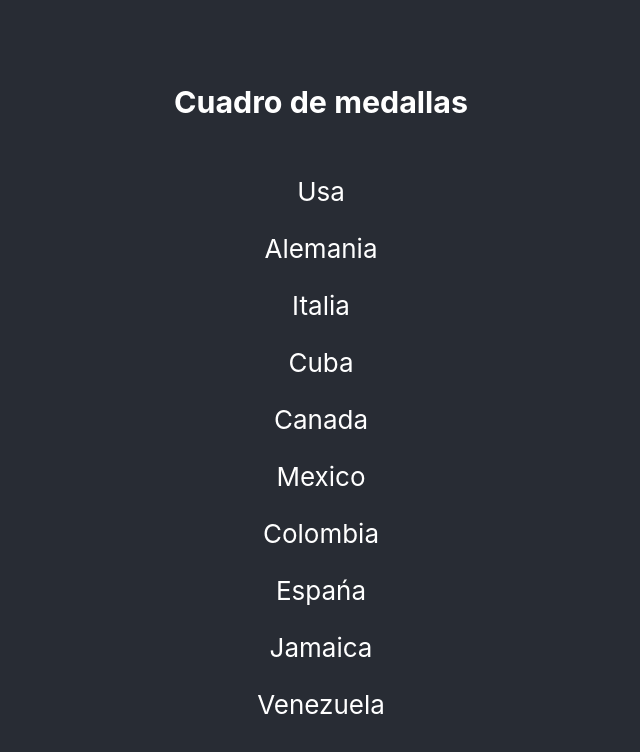
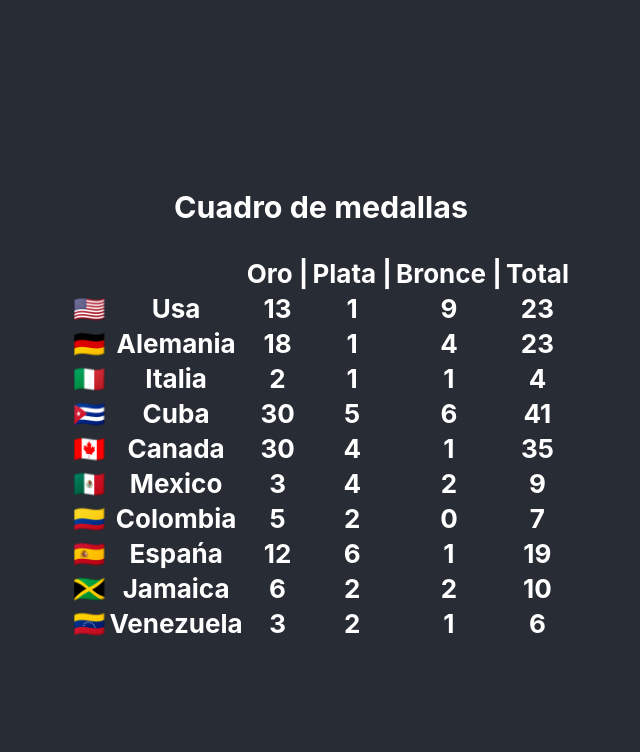
Before and after one commit to Rolando-Barbella/olympic-medals, a React (Create React App) app: page / in a window 1280 px wide. Shown: the top 752 px of the page, without its empty margins (319-959 px from the left). Built offline with nearby package versions, Linux system fonts and the light colour scheme; data requests are answered from the project's data file.

Commit message:
Added table markup

```diff
--- a/src/App.css
+++ b/src/App.css
@@ -2,18 +2,7 @@
   text-align: center;
 }
 
-.App-logo {
-  height: 40vmin;
-  pointer-events: none;
-}
-
-@media (prefers-reduced-motion: no-preference) {
-  .App-logo {
-    animation: App-logo-spin infinite 20s linear;
-  }
-}
-
-.App-header {
+.App-container {
   background-color: #282c34;
   min-height: 100vh;
   display: flex;
@@ -23,16 +12,3 @@
   font-size: calc(10px + 2vmin);
   color: white;
 }
-
-.App-link {
-  color: #61dafb;
-}
-
-@keyframes App-logo-spin {
-  from {
-    transform: rotate(0deg);
-  }
-  to {
-    transform: rotate(360deg);
-  }
-}
--- a/src/App.js
+++ b/src/App.js
@@ -19,21 +19,47 @@ function App() {
   }, []);
 
   if(isLoading) {
-    return <p>...Loading</p>
+    return (
+      <div className="App App-container">
+        <p style={{color: '#fff'}}>...Cargando</p>
+      </div>
+    )
   }
 
   return (
     <div className="App">
-      <header className="App-header">
+      <section className="App-container">
         <h3>Cuadro de medallas</h3>
-        <div>
+        <table>
+          <tbody>
+            <tr>
+              <th></th>
+              <th></th>
+              <th>Oro | <br/></th>
+              <th>Plata | <br/></th>
+              <th>Bronce | <br/></th>
+              <th>Total</th>
+            </tr>
+          </tbody>
           {
-            countries.map(country => (
-              <p key={country.id}>{country.name}</p>
-            ))
+            countries.map(country => {
+              const { medals: [{ gold, silver, bronze }]} = country
+              return (
+                <tbody key={country.id}>
+                  <tr>
+                    <th>{country.flag}</th>
+                    <th>{country.name}</th>
+                    <th>{gold}</th>
+                    <th>{silver}</th>
+                    <th>{bronze}</th>
+                    <th>{gold + silver + bronze}</th>
+                  </tr>
+                </tbody>
+              )
+            })
           }
-        </div>
-      </header>
+        </table>
+      </section>
     </div>
   );
 }
```
